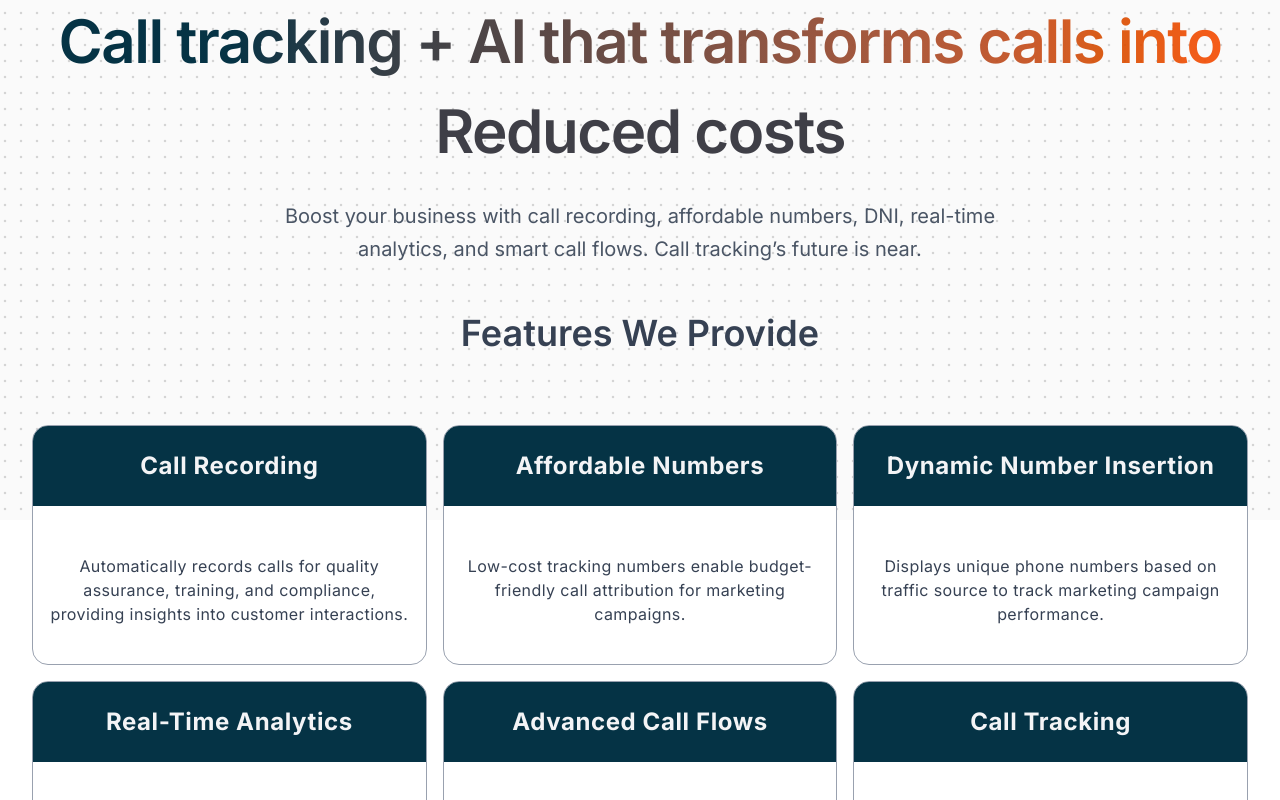
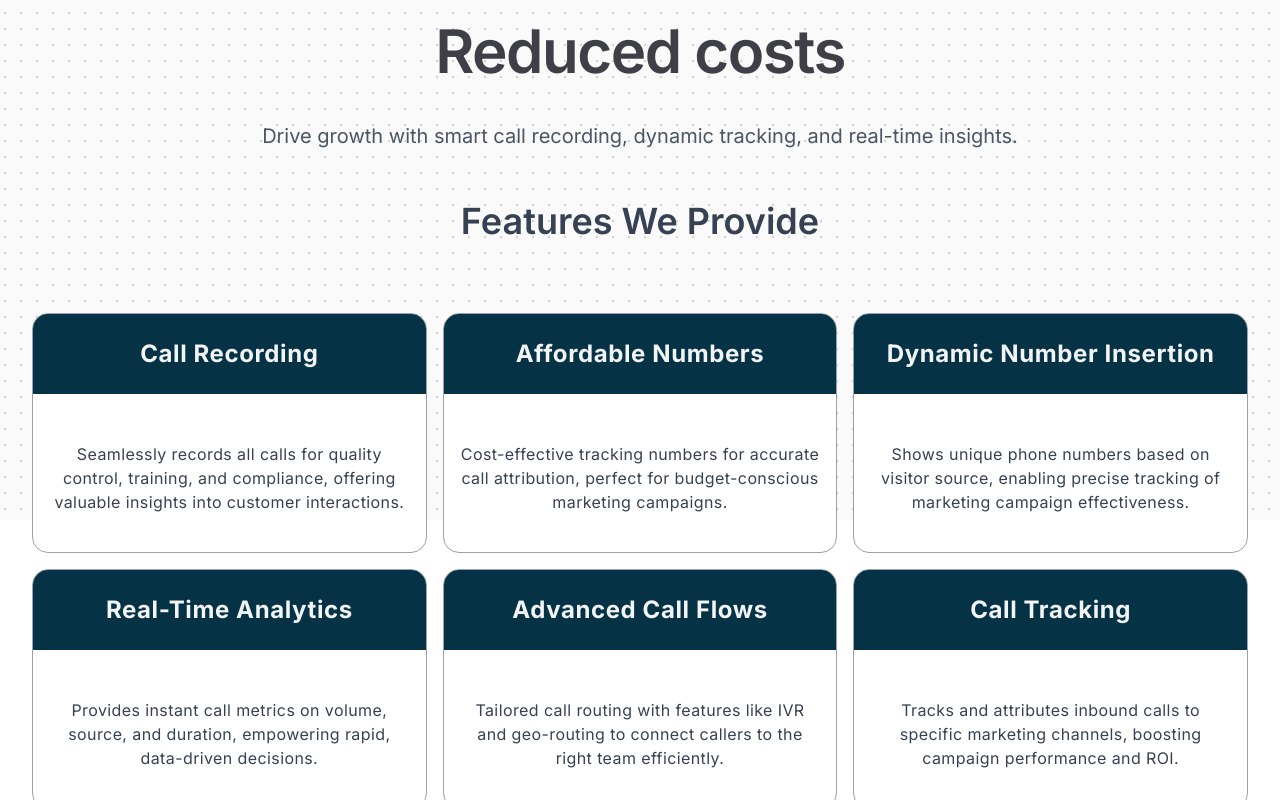
Before and after one commit to cbsuleman/callgauge-cs, a Next.js app: page / in a window 1280 px wide. Shown: the part 280-1080 px from the top of the page. Built offline with nearby package versions, Linux system fonts and the light colour scheme.

Commit message:
Fix Ui/Ux tweaks

```diff
--- a/src/app/page.tsx
+++ b/src/app/page.tsx
@@ -9,12 +9,12 @@ export default function Home() {
   return (
     <div className="flex flex-col min-h-screen">
       <HeroHighlightDemo />
-      <div className=" flex items-center justify-between p-2 sm:p-8">
+      <div className=" flex items-center justify-between p-2 ">
         <Logo />
         <div className="z-10">{/* <ModeToggle /> */}</div>
       </div>
       {/* Main Content */}
-      <main className="relative  flex-grow text-gray-700   max-w-7xl mx-auto text-center px-4 sm:px-6 py-8 sm:py-10 ">
+      <main className="relative  flex-grow text-gray-700   max-w-7xl mx-auto text-center px-4 sm:px-6 py-8 sm:py-2 ">
         <div className="mb-6">
           <ComingSoon />
         </div>
@@ -26,9 +26,8 @@ export default function Home() {
             <p
               className={` text-lg sm:text-xl text-gray-600  max-w-3xl mx-auto leading-relaxed`}
             >
-              Boost your business with call recording, affordable numbers, DNI,
-              real-time analytics, and smart call flows. Call tracking’s future
-              is near.
+              Drive growth with smart call recording, dynamic tracking, and
+              real-time insights.
             </p>
           </div>
           <div>
--- a/src/components/Card.tsx
+++ b/src/components/Card.tsx
@@ -13,36 +13,31 @@ export const projects = [
   {
     title: "Call Recording",
     description:
-      "Automatically records calls for quality assurance, training, and compliance, providing insights into customer interactions.",
+      "Seamlessly records all calls for quality control, training, and compliance, offering valuable insights into customer interactions.",
   },
   {
     title: "Affordable Numbers",
     description:
-      "Low-cost tracking numbers enable budget-friendly call attribution for marketing campaigns.",
-    // link: "https://netflix.com",
+      "Cost-effective tracking numbers for accurate call attribution, perfect for budget-conscious marketing campaigns.",
   },
   {
     title: "Dynamic Number Insertion",
     description:
-      "Displays unique phone numbers based on traffic source to track marketing campaign performance.",
-    // link: "https://google.com",
+      "Shows unique phone numbers based on visitor source, enabling precise tracking of marketing campaign effectiveness.",
   },
   {
     title: "Real-Time Analytics",
     description:
-      "Instantly delivers call data on volume, source, and duration for quick, data-driven decisions.",
-    // link: "https://meta.com",
+      "Provides instant call metrics on volume, source, and duration, empowering rapid, data-driven decisions.",
   },
   {
     title: "Advanced Call Flows",
     description:
-      "Customizable routing like IVR and geo-routing ensures callers reach the right team efficiently.",
-    // link: "https://amazon.com",
+      "Tailored call routing with features like IVR and geo-routing to connect callers to the right team efficiently.",
   },
   {
     title: "Call Tracking",
     description:
-      "Monitors and attributes inbound calls to specific marketing channels, optimizing campaign performance and ROI.",
-    // link: "https://microsoft.com",
+      "Tracks and attributes inbound calls to specific marketing channels, boosting campaign performance and ROI.",
   },
 ];
--- a/src/components/ContainerTextFlip.tsx
+++ b/src/components/ContainerTextFlip.tsx
@@ -9,8 +9,8 @@ export function TextFlip() {
     "Higher quality leads",
     "Reduced costs",
     "Increased deal closures",
-    "Your market advantage",
-    "High performing campaigns",
+    "Stronger market position",
+    "Leading campaigns",
   ];
   return (
     <motion.h1
@@ -27,7 +27,7 @@ export function TextFlip() {
     >
       <div className="text-center ">
         <span className="text-transparent  font-semibold  leading-tight tracking-tight  bg-clip-text bg-gradient-to-r from-15% from-cyan-950 to-orange-600/90">
-          Call tracking + AI that transforms calls into{" "}
+          CallGauge empowers you with{" "}
         </span>
         <ContainerTextFlip
           className="text-center font-semibold"
```
